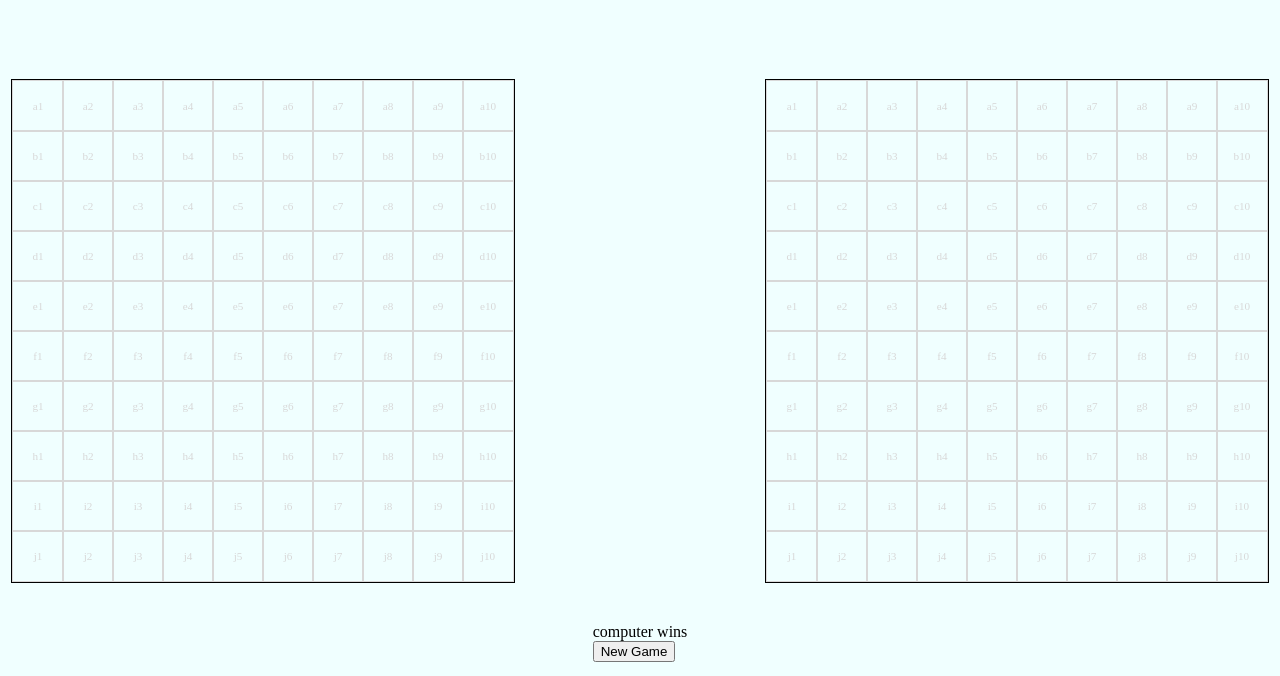
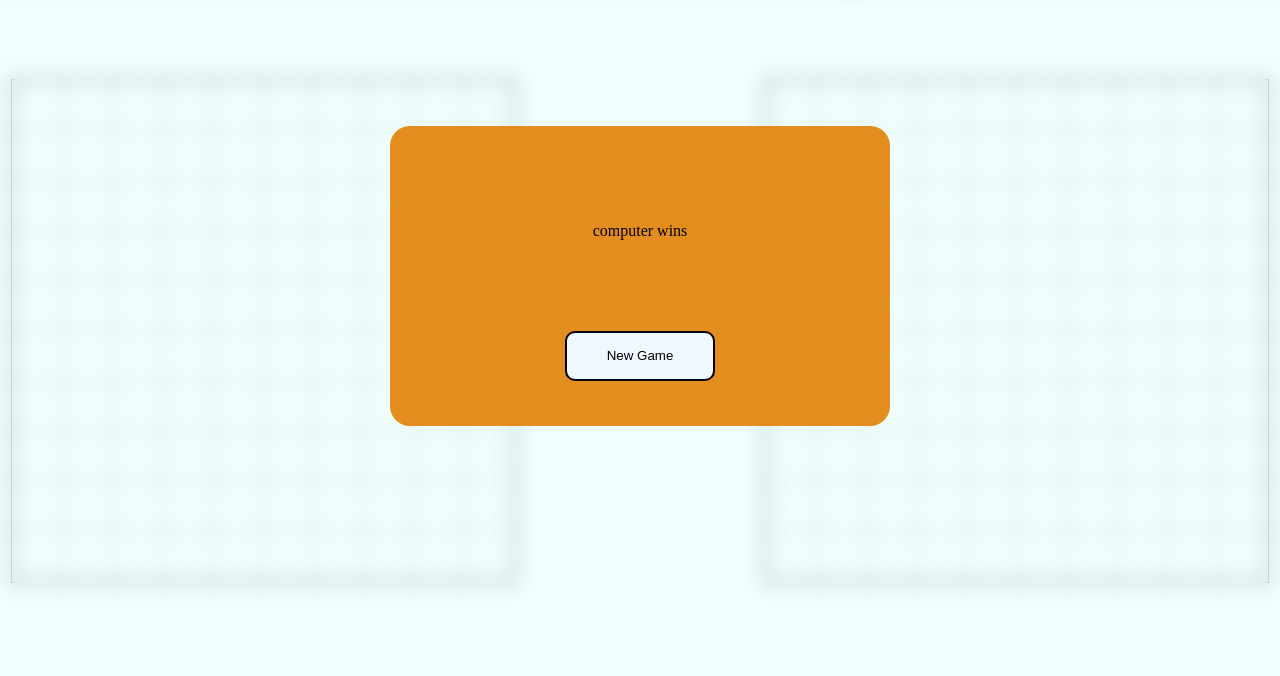
Before and after one commit to paplauskis/battleship-game, a website built with webpack: page dist/index.html in a window 1280 px wide. Shown: the part 124-800 px from the top of the page. Built offline with nearby package versions, Linux system fonts and the light colour scheme; a web font is replaced by a local one.

Commit message:
added styling to end game div

```diff
--- a/src/style.css
+++ b/src/style.css
@@ -52,3 +52,37 @@ body {
   color: rgb(216, 216, 216);
   font-size: 0.7rem
 }
+
+.blur-div {
+  position: absolute;
+  width: 100%;
+  height: 100%;
+  backdrop-filter: blur(10px);
+}
+
+.end-div {
+  top: 50%; right: 50%;
+  transform: translate(50%,-50%);
+  position: absolute;
+  width: 500px;
+  height: 300px;
+  background-color: rgb(226, 141, 29);
+  border-radius: 20px;
+  display: flex;
+  flex-direction: column;
+  justify-content: space-around;
+}
+
+.end-div button {
+  margin: 0 auto;
+  background-color: aliceblue;
+  border: 2px solid black;
+  height: 50px;
+  width: 150px;
+  border-radius: 10px;
+}
+
+.winner {
+  text-align: center;
+  margin-top: 50px;
+}
```
